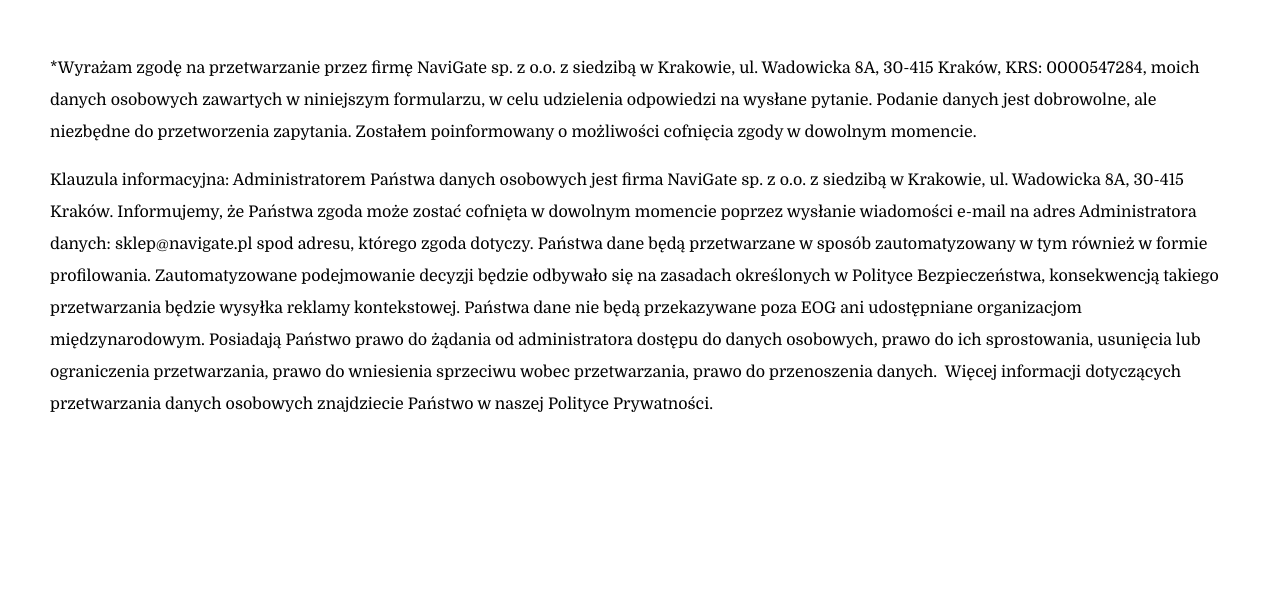
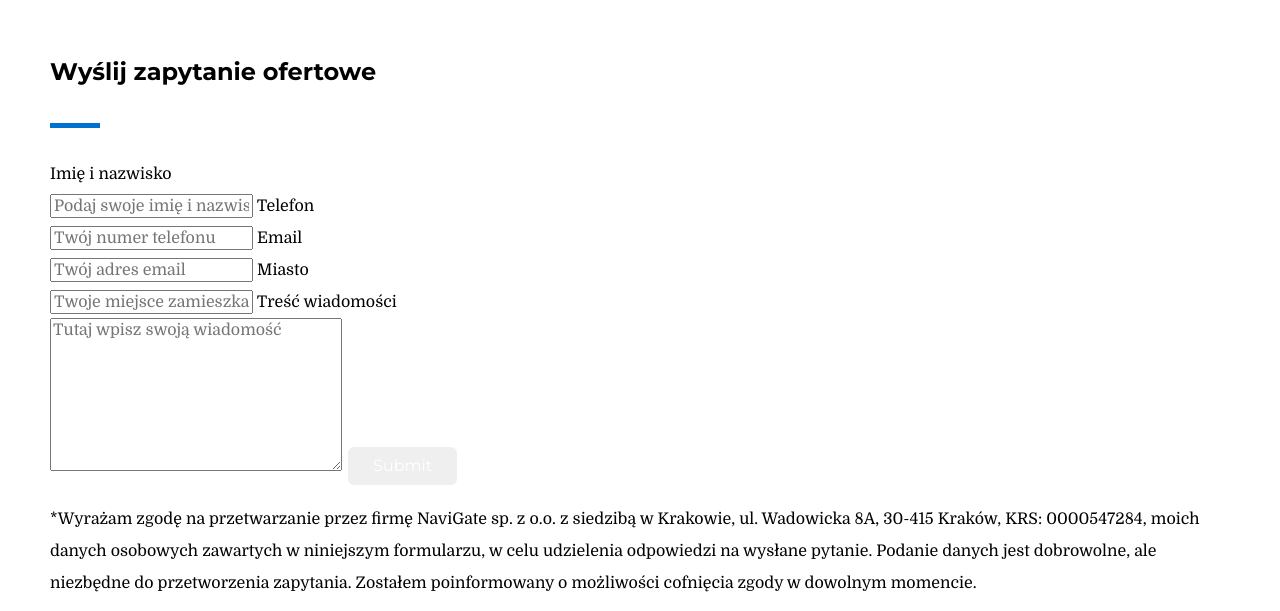
Before and after one commit to MrEyelet/Navigate, a plain HTML site: page index.html in a window 1280 px wide. Shown: the part 5529-6140 px from the top of the page. Before the commit the page ends 6065 px from the top, so only its background shows below. Drawn offline with nearby package versions, Linux system fonts and the light colour scheme.

Commit message:
adding form to the footer

```diff
--- a/index.html
+++ b/index.html
@@ -11,6 +11,7 @@
 	<link rel="stylesheet" type="text/css" href="css/general/general.css">
 	<link rel="stylesheet" type="text/css" href="css/header/header.css">
 	<link rel="stylesheet" type="text/css" href="css/sections/sections.css">
+	<link rel="stylesheet" type="text/css" href="css/footer/footer.css">
 </head>
 <body>
 	<div class="wrapper">
@@ -86,15 +87,25 @@
 			<h2>Autoryzowany Dystrybutor DJI Enterprise</h2>
 			<p>Jesteśmy autoryzowanym dystrybutorem bezzałogowych statków powietrznych marki DJI Enterprise, a także autoryzowanym serwisem dla serii Matrice 200 i 600. Dzięki temu nasi klienci mogą liczyć na kompleksową pomoc podczas wyboru oferty, a także pełne wsparcie techniczne</p>
 		</section>
-		<footer>
-			<form>
-			<p>*Wyrażam zgodę na przetwarzanie przez firmę NaviGate sp. z o.o. z siedzibą w Krakowie, ul. Wadowicka 8A, 30-415 Kraków, KRS: 0000547284, moich danych osobowych zawartych w niniejszym formularzu, w celu udzielenia odpowiedzi na wysłane pytanie. Podanie danych jest dobrowolne, ale niezbędne do przetworzenia zapytania. Zostałem poinformowany o możliwości cofnięcia zgody w dowolnym momencie.</p>
-			<p>Klauzula informacyjna:
-		Administratorem Państwa danych osobowych jest firma NaviGate sp. z o.o. z siedzibą w Krakowie, ul. Wadowicka 8A, 30-415 Kraków. Informujemy, że Państwa zgoda może zostać cofnięta w dowolnym momencie poprzez wysłanie wiadomości e-mail na adres Administratora danych: sklep@navigate.pl spod adresu, którego zgoda dotyczy. Państwa dane będą przetwarzane w sposób zautomatyzowany w tym również w formie profilowania. Zautomatyzowane podejmowanie decyzji będzie odbywało się na zasadach określonych w Polityce Bezpieczeństwa, konsekwencją takiego przetwarzania będzie wysyłka reklamy kontekstowej. Państwa dane nie będą przekazywane poza EOG ani udostępniane organizacjom międzynarodowym. Posiadają Państwo prawo do żądania od administratora dostępu do danych osobowych, prawo do ich sprostowania, usunięcia lub ograniczenia przetwarzania, prawo do wniesienia sprzeciwu wobec przetwarzania, prawo do przenoszenia danych.
-
-		Więcej informacji dotyczących przetwarzania danych osobowych znajdziecie Państwo w naszej Polityce Prywatności.</p>
+		<footer class="form-section">
+			<h2 class="form-section__header">Wyślij zapytanie ofertowe</h2>
+			<form class="form">
+				<label>Imię i nazwisko</label><br />
+				<input class="form__user-name" name="username" type="text" value="" placeholder="Podaj swoje imię i nazwisko" required/>
+				<label>Telefon</label><br />
+				<input class="form__user-phone" name="userphone" type="number" value="" placeholder="Twój numer telefonu" required/>
+				<label>Email</label> <br />
+				<input class="form__user-email" name="user-mail" type="e-mail" value="" placeholder="Twój adres email" required/>
+				<label>Miasto</label><br />
+				<input class="form__user-city" name="user-city" type="text" value="" placeholder="Twoje miejsce zamieszkania" required/>
+				<label>Treść wiadomości</label> <br />
+				<textarea class="form__user-msg" cols="30" rows="8" placeholder="Tutaj wpisz swoją wiadomość" required></textarea>
+				<button class="btn btn__second" type="submit" value="Submit">Submit</button>
 			</form>
-
+			<p class="form-section__info">*Wyrażam zgodę na przetwarzanie przez firmę NaviGate sp. z o.o. z siedzibą w Krakowie, ul. Wadowicka 8A, 30-415 Kraków, KRS: 0000547284, moich danych osobowych zawartych w niniejszym formularzu, w celu udzielenia odpowiedzi na wysłane pytanie. Podanie danych jest dobrowolne, ale niezbędne do przetworzenia zapytania. Zostałem poinformowany o możliwości cofnięcia zgody w dowolnym momencie.</p>
+			<p class="form-section__info">Klauzula informacyjna:
+			Administratorem Państwa danych osobowych jest firma NaviGate sp. z o.o. z siedzibą w Krakowie, ul. Wadowicka 8A, 30-415 Kraków. Informujemy, że Państwa zgoda może zostać cofnięta w dowolnym momencie poprzez wysłanie wiadomości e-mail na adres Administratora danych: sklep@navigate.pl spod adresu, którego zgoda dotyczy. Państwa dane będą przetwarzane w sposób zautomatyzowany w tym również w formie profilowania. Zautomatyzowane podejmowanie decyzji będzie odbywało się na zasadach określonych w Polityce Bezpieczeństwa, konsekwencją takiego przetwarzania będzie wysyłka reklamy kontekstowej. Państwa dane nie będą przekazywane poza EOG ani udostępniane organizacjom międzynarodowym. Posiadają Państwo prawo do żądania od administratora dostępu do danych osobowych, prawo do ich sprostowania, usunięcia lub ograniczenia przetwarzania, prawo do wniesienia sprzeciwu wobec przetwarzania, prawo do przenoszenia danych.
+			Więcej informacji dotyczących przetwarzania danych osobowych znajdziecie Państwo w naszej Polityce Prywatności.</p>
 		</footer>
 </div>
 </body>
```
